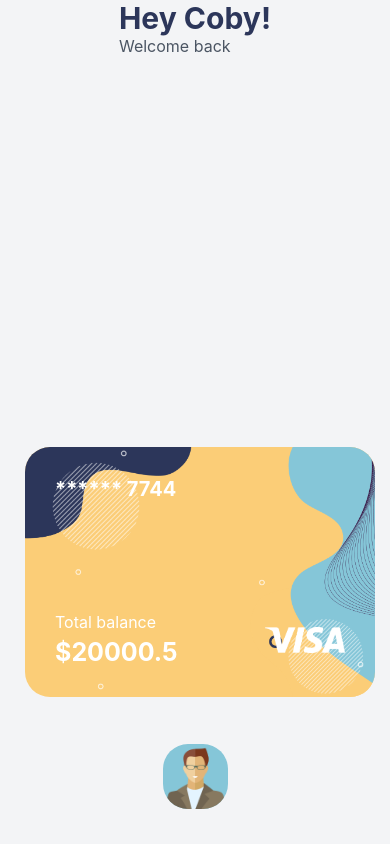
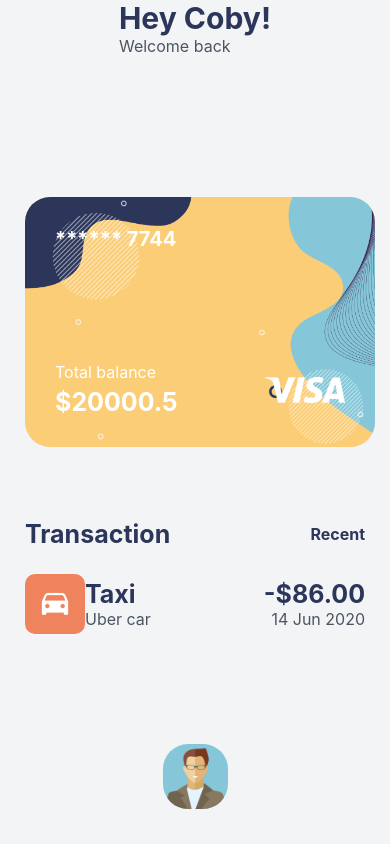
Before and after one commit to tothepointcode/stunning-waffle, a React Native app: screen / in a window 390 px wide. Built offline with nearby package versions, Linux system fonts and the light colour scheme.

Commit message:
feat: :construction: Transaction list created and list item extracted into a component

```diff
--- a/components/Cards/CardSection.tsx
+++ b/components/Cards/CardSection.tsx
@@ -2,14 +2,12 @@ import React from "react";
 import styled from "styled-components/native";
 
 // components
-import { colors } from "../colors";
 import CardItem from "./CardItem";
 import logo1 from "./../../assets/cards/visa_white.png";
 
 const CardsList = styled.FlatList`
   width: 100%;
   padding-left: 25px;
-  flex: 1;
 `;
 
 const CardSection = (props: { data?: object[] }) => {
--- /dev/null
+++ b/components/Transactions/TransactionAvi.tsx
@@ -0,0 +1,28 @@
+import React from "react";
+import styled from "styled-components/native";
+
+// icons
+import { Ionicons } from "@expo/vector-icons";
+
+// custom components
+import { colors } from "../colors";
+
+const StyledView = styled.View`
+  display: flex;
+  height: 60px;
+  width: 60px;
+  border-radius: 10px;
+  background-color: ${colors.tertiary};
+  justify-content: center;
+  align-items: center;
+`;
+
+const TransactionAvi = (props: { icon: string; background: any }) => {
+  return (
+    <StyledView style={{ backgroundColor: props.background }}>
+      <Ionicons name="car" size={35} color={colors.white} />
+    </StyledView>
+  );
+};
+
+export default TransactionAvi;
--- /dev/null
+++ b/components/Transactions/TransactionSection.tsx
@@ -0,0 +1,83 @@
+import React from "react";
+import { View, Image } from "react-native";
+import styled from "styled-components/native";
+
+//colors
+import { colors } from "../colors";
+import RegularText from "../Texts/RegularText";
+import SmallText from "../Texts/SmallText";
+import TransactionAvi from "../Transactions/TransactionAvi";
+
+const TransactionSectionBackground = styled.View`
+    display: flex;
+    height: 250px
+    width: 100%;
+    padding: 25px;
+`;
+
+const TransactionRow = styled.View`
+  flex-direction: row;
+  justify-content: space-between;
+  align-items: center;
+  width: 100%;
+`;
+
+const LeftView = styled.View`
+  flex-direction: row;
+  justify-content: space-between;
+  width: 35%;
+  height: 100%;
+  align-items: center;
+`;
+
+const RightView = styled.View``;
+
+const TransactionSection = () => {
+  return (
+    <TransactionSectionBackground>
+      <TransactionRow style={{ marginBottom: 25 }}>
+        <RegularText textStyles={{ fontSize: 25, color: colors.secondary }}>
+          Transaction
+        </RegularText>
+        <SmallText textStyles={{ fontWeight: "bold", color: colors.secondary }}>
+          Recent
+        </SmallText>
+      </TransactionRow>
+
+      <TransactionRow>
+        <LeftView>
+          <TransactionAvi background={colors.primary} icon="car" />
+          <View>
+            <RegularText textStyles={{ fontSize: 25, color: colors.secondary }}>
+              Taxi
+            </RegularText>
+            <SmallText
+              textStyles={{
+                textAlign: "right",
+                color: colors.graydark,
+              }}
+            >
+              Uber car
+            </SmallText>
+          </View>
+        </LeftView>
+
+        <RightView>
+          <RegularText textStyles={{ fontSize: 25, color: colors.secondary }}>
+            -$86.00
+          </RegularText>
+          <SmallText
+            textStyles={{
+              textAlign: "right",
+              color: colors.graydark,
+            }}
+          >
+            14 Jun 2020
+          </SmallText>
+        </RightView>
+      </TransactionRow>
+    </TransactionSectionBackground>
+  );
+};
+
+export default TransactionSection;
--- a/screens/Welcome.tsx
+++ b/screens/Welcome.tsx
@@ -12,6 +12,7 @@ import Greetings from "../components/Headers/Greetings";
 import Profile from "../components/Headers/Profile";
 import CardSection from "../components/Cards/CardSection";
 import Avi from "./../assets/avi/avatar.png";
+import TransactionSection from "../components/Transactions/TransactionSection";
 
 const WelcomeContainer = styled(Container)`
   background-color: ${colors.graylight};
@@ -24,6 +25,7 @@ const Welcome = () => {
     <WelcomeContainer>
       <Greetings mainText="Hey Coby!" subText="Welcome back" />
       <CardSection />
+      <TransactionSection />
       <Profile img={Avi} />
     </WelcomeContainer>
   );
```
Also changed, not shown: components/Transactions/TransactionItem.tsx (added, +79 -0 lines).
